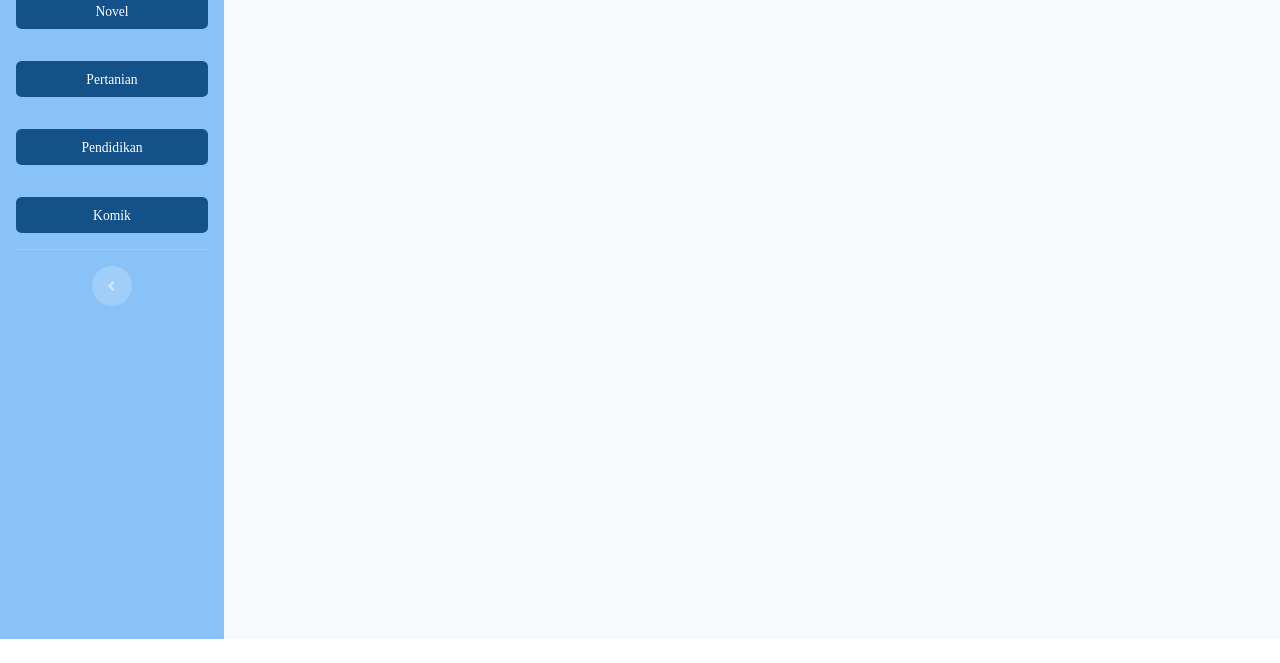
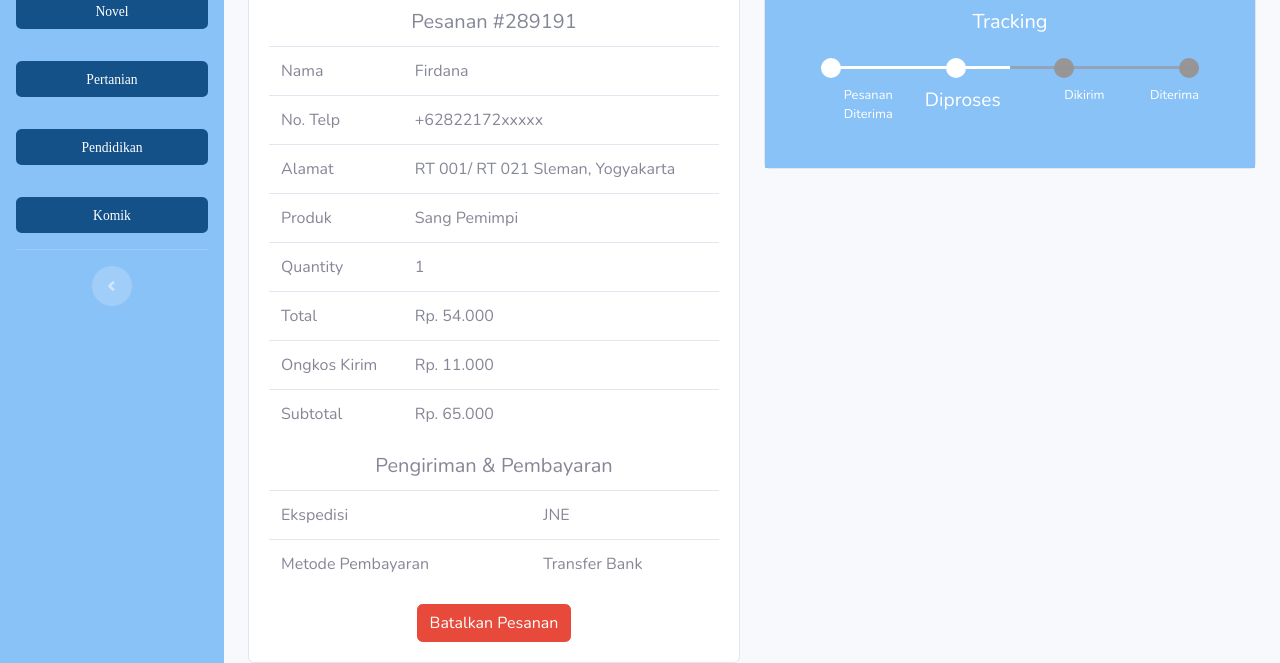
Before and after one commit to firdanx/frontend-queenbook, a plain HTML site: page sukses.html in a window 1280 px wide. Shown: the part 161-824 px from the top of the page. Before the commit the page ends 800 px from the top, so only its background shows below. Drawn offline with nearby package versions, Linux system fonts and the light colour scheme; a web font is replaced by a local one.

Commit message:
tambah menu tracking

```diff
--- a/style.css
+++ b/style.css
@@ -1,3 +1,103 @@
 @import url("https://fonts.googleapis.com/css2?family=Inika:wght@400;700&display=swap");
 @import url("https://fonts.googleapis.com/css2?family=Hahmlet:wght@100;300;400;700&display=swap");
 @import url("https://fonts.googleapis.com/css2?family=Hahmlet:wght@100;300;400;700&family=Kufam:ital,wght@0,400;0,500;0,600;0,700;1,400;1,600;1,700&display=swap");
+
+#progressbar {
+  margin-bottom: 3vh;
+  overflow: hidden;
+  color: #ceff43;
+  padding-left: 0px;
+  margin-top: 3vh;
+}
+
+#progressbar li {
+  list-style-type: none;
+  font-size: 0.8rem;
+  width: 25%;
+  float: left;
+  position: relative;
+  font-weight: 400;
+  color: white;
+}
+
+#progressbar #step1:before {
+  content: "";
+  color: #ceff43;
+  width: 20px;
+  height: 20px;
+  margin-left: 0px !important;
+}
+
+#progressbar #step2:before {
+  content: "";
+  color: #ceff43;
+  width: 20px;
+  height: 20px;
+  margin-left: 32%;
+}
+
+#progressbar #step3:before {
+  content: "";
+  color: #ceff43;
+  width: 20px;
+  height: 20px;
+  margin-right: 32%;
+}
+
+#progressbar #step4:before {
+  content: "";
+  color: rgb(151, 149, 149, 0.651);
+  width: 20px;
+  height: 20px;
+  margin-right: 0px !important;
+}
+
+#progressbar li:before {
+  line-height: 29px;
+  display: block;
+  font-size: 12px;
+  background: rgb(151, 149, 149);
+  border-radius: 50%;
+  margin: auto;
+  z-index: -1;
+  margin-bottom: 1vh;
+}
+
+#progressbar li:after {
+  content: "";
+  height: 3px;
+  background: rgb(151, 149, 149, 0.651);
+  position: absolute;
+  left: 0%;
+  right: 0%;
+  margin-bottom: 2vh;
+  top: 8px;
+  z-index: 1;
+}
+.progress-track {
+  padding: 0 8%;
+}
+#progressbar li:nth-child(2):after {
+  margin-right: auto;
+}
+
+#progressbar li:nth-child(1):after {
+  margin: auto;
+}
+
+#progressbar li:nth-child(3):after {
+  float: left;
+  width: 68%;
+}
+#progressbar li:nth-child(4):after {
+  margin-left: auto;
+  width: 132%;
+}
+
+#progressbar li.active:before,
+#progressbar li.active:after {
+  background: white;
+}
+#three {
+  font-size: 1.2rem;
+}
--- a/sukses.html
+++ b/sukses.html
@@ -163,7 +163,78 @@
 
           <!-- Begin Page Content -->
           <div class="container-fluid text-center">
-            <h4>Yeay Pesanan Anda Sedang Diproses</h4>
+            <div class="row">
+              <div class="col">
+                <h1>Detail Pesanan</h1>
+                <div class="card">
+                  <div class="card-body">
+                    <h5 class="card-title">Pesanan #289191</h5>
+                    <table class="table text-left">
+                        <tr>
+                          <td>Nama</td>
+                          <td>Firdana</td>
+                        </tr>
+                        <tr>
+                          <td>No. Telp</td>
+                          <td>+62822172xxxxx</td>
+                        </tr>
+                        <tr>
+                          <td>Alamat</td>
+                          <td>RT 001/ RT 021 Sleman, Yogyakarta</td>
+                        </tr>
+                        <tr>
+                          <td>Produk</td>
+                          <td>Sang Pemimpi</td>
+                        </tr>
+                        <tr>
+                          <td>Quantity</td>
+                          <td>1</td>
+                        </tr>
+                        <tr>
+                          <td>Total</td>
+                          <td>Rp. 54.000</td>
+                        </tr>
+                        <tr>
+                          <td>Ongkos Kirim</td>
+                          <td>Rp. 11.000</td>
+                        </tr>
+                        <tr>
+                          <td>Subtotal</td>
+                          <td>Rp. 65.000</td>
+                        </tr>
+                    </table>
+                    <h5 class="card-title">Pengiriman & Pembayaran</h5>
+                    <table class="table text-left">
+                        <tr>
+                          <td>Ekspedisi</td>
+                          <td>JNE</td>
+                        </tr>
+                        <tr>
+                          <td>Metode Pembayaran</td>
+                          <td>Transfer Bank</td>
+                        </tr>
+                    </table>
+                    <a href="keranjang.html" class="btn btn-danger">Batalkan Pesanan</a>
+                  </div>
+              </div>
+              </div>
+              <div class="col">
+                <h1>Status pesanan</h1>
+                <div class="card">
+                  <div class="card-body" style="background-color: #89c2f7">
+                    <h5 class="card-title text-white">Tracking</h5>
+                    <div class="progress-track">
+                        <ul id="progressbar">
+                            <li class="step0 active " id="step1">Pesanan Diterima</li>
+                            <li class="step0 active text-center" id="step2"><span id="three">Diproses</span></li>
+                            <li class="step0 text-right" id="step3">Dikirim</li>
+                            <li class="step0 text-right" id="step4">Diterima</li>
+                        </ul>
+                    </div>
+                  </div>
+                </div>
+              </div>
+            </div>
           <!-- /.container-fluid -->
         </div>
         <!-- End of Main Content -->
```
